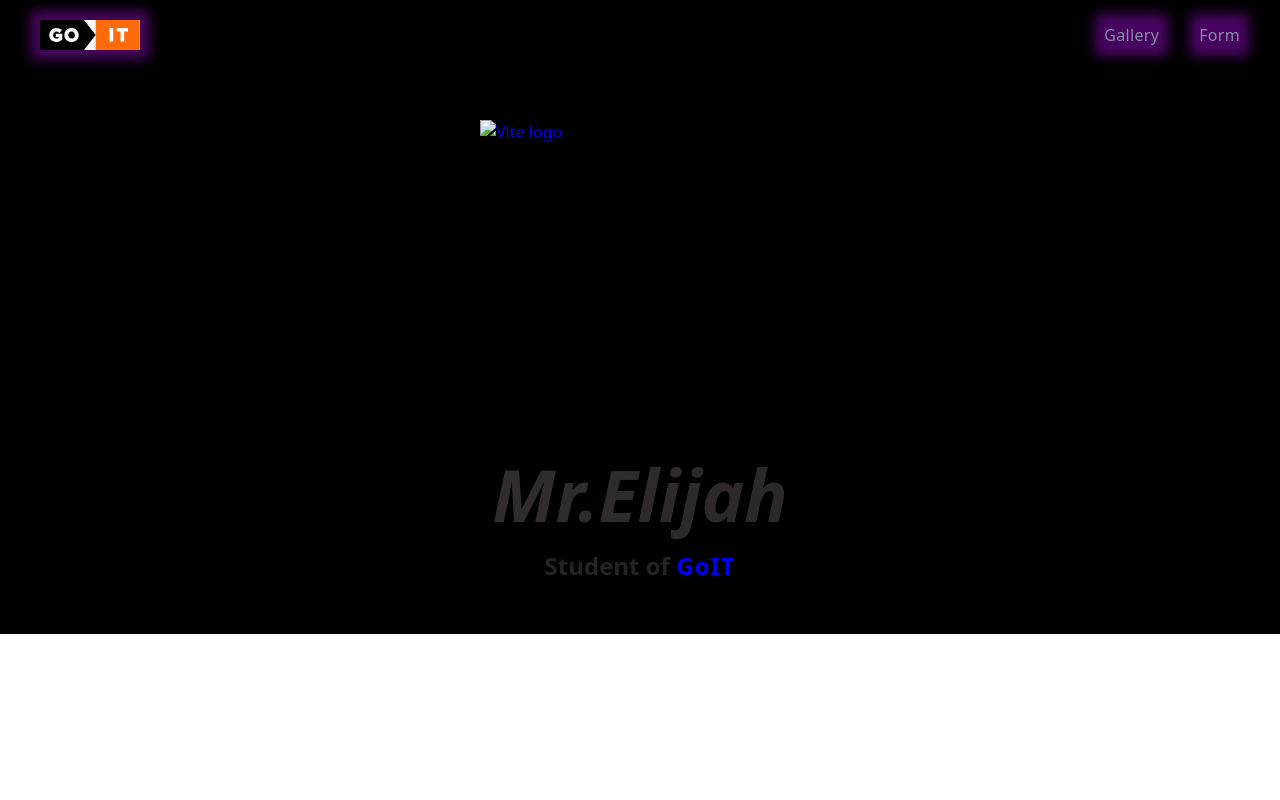
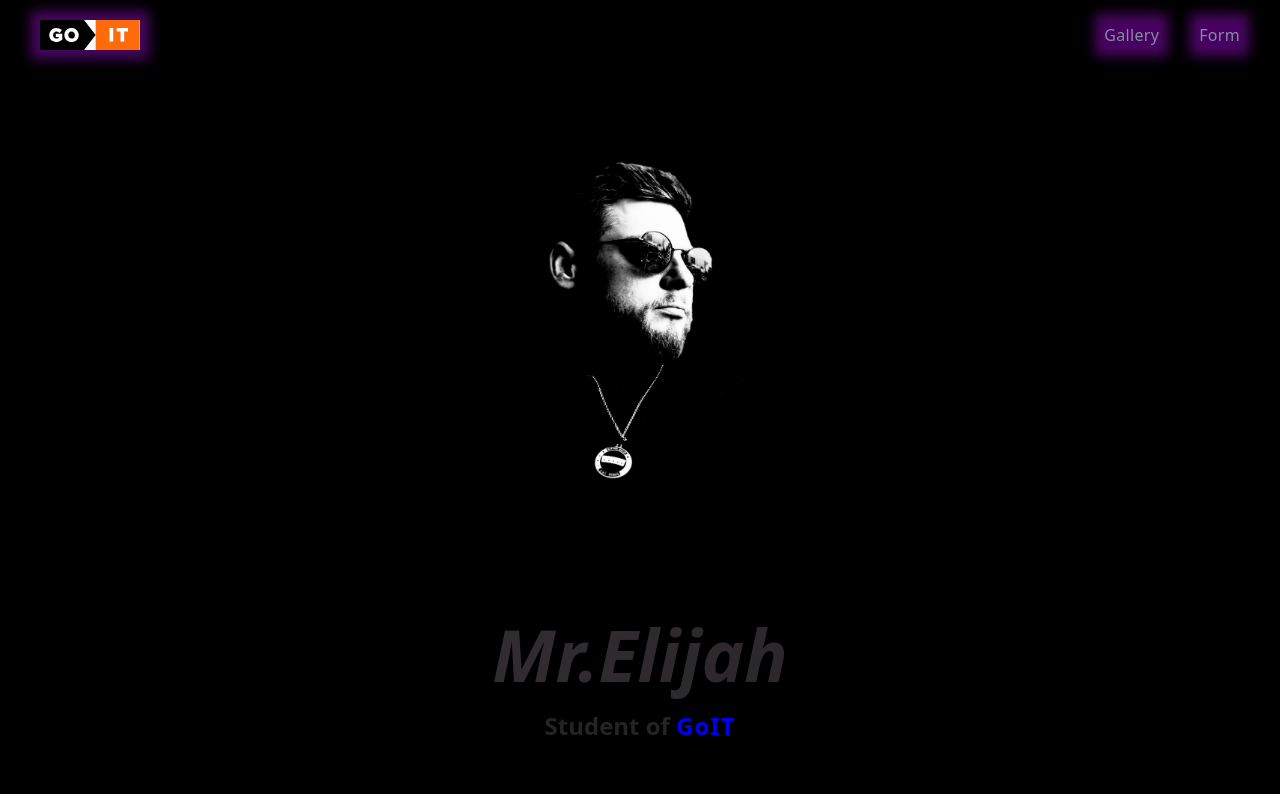
Before and after one commit to Mr-Elilah/goit-js-hw-09, a plain HTML site: page index.html in a window 1280 px wide. Drawn offline with Linux system fonts and the light colour scheme.

Commit message:
Deploying to gh-pages from @ Mr-Elilah/goit-js-hw-09@2f9f253fa1b731dfdf555b15986959ecca8e35b2 🚀

```diff
--- a/index.html
+++ b/index.html
@@ -47,7 +47,7 @@
         <!-- Path to images as from index.html file -->
         <img
           class="pic"
-          src="../img/photo_2024-08-14_12-50-48.jpg"
+          src="/goit-js-hw-09/assets/photo_2024-08-14_12-50-48-CytDLrrP.jpg"
           alt="Vite logo"
           width="640"
           height="640"
```
Also changed, not shown: assets/photo_2024-08-14_12-50-48-CytDLrrP.jpg (added).
